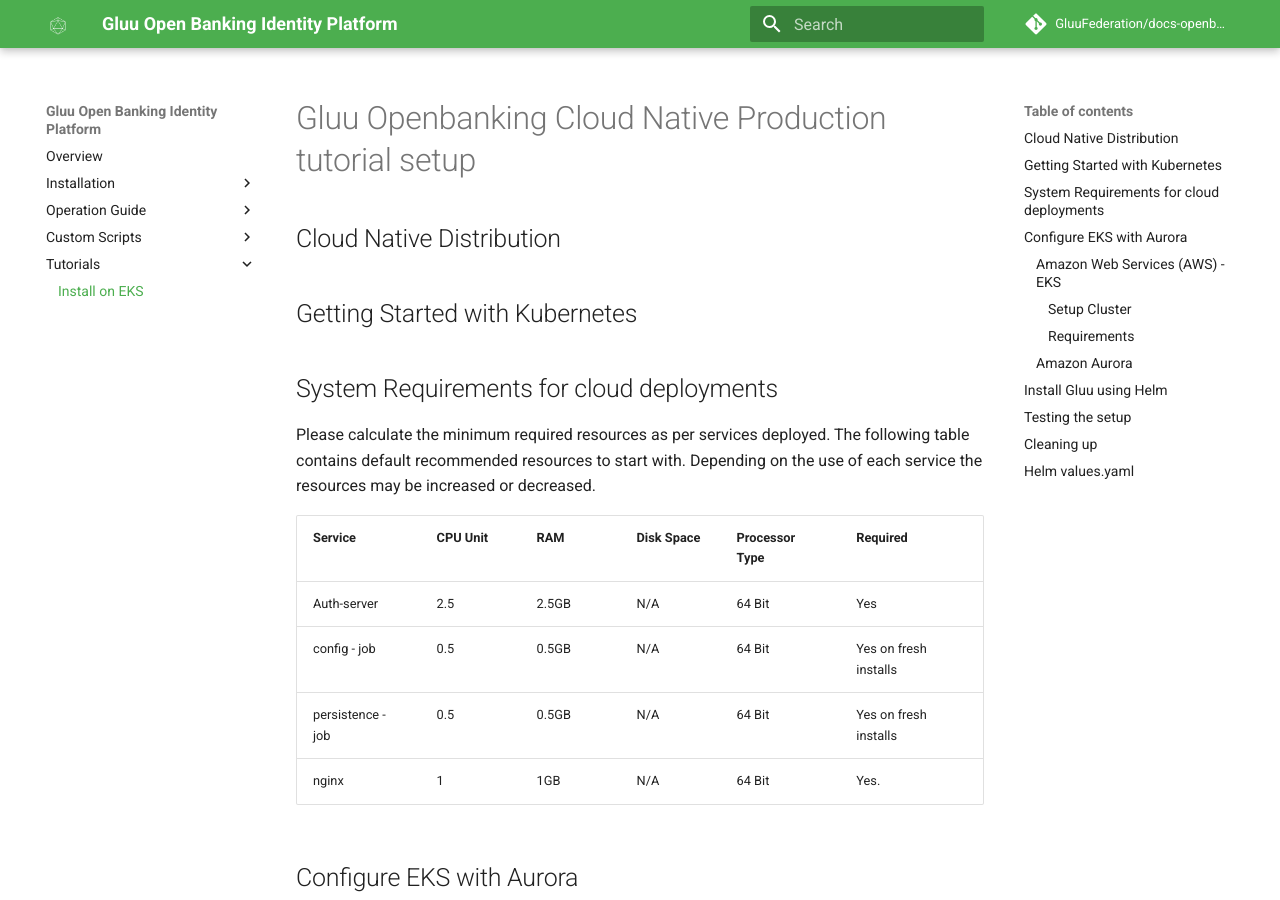
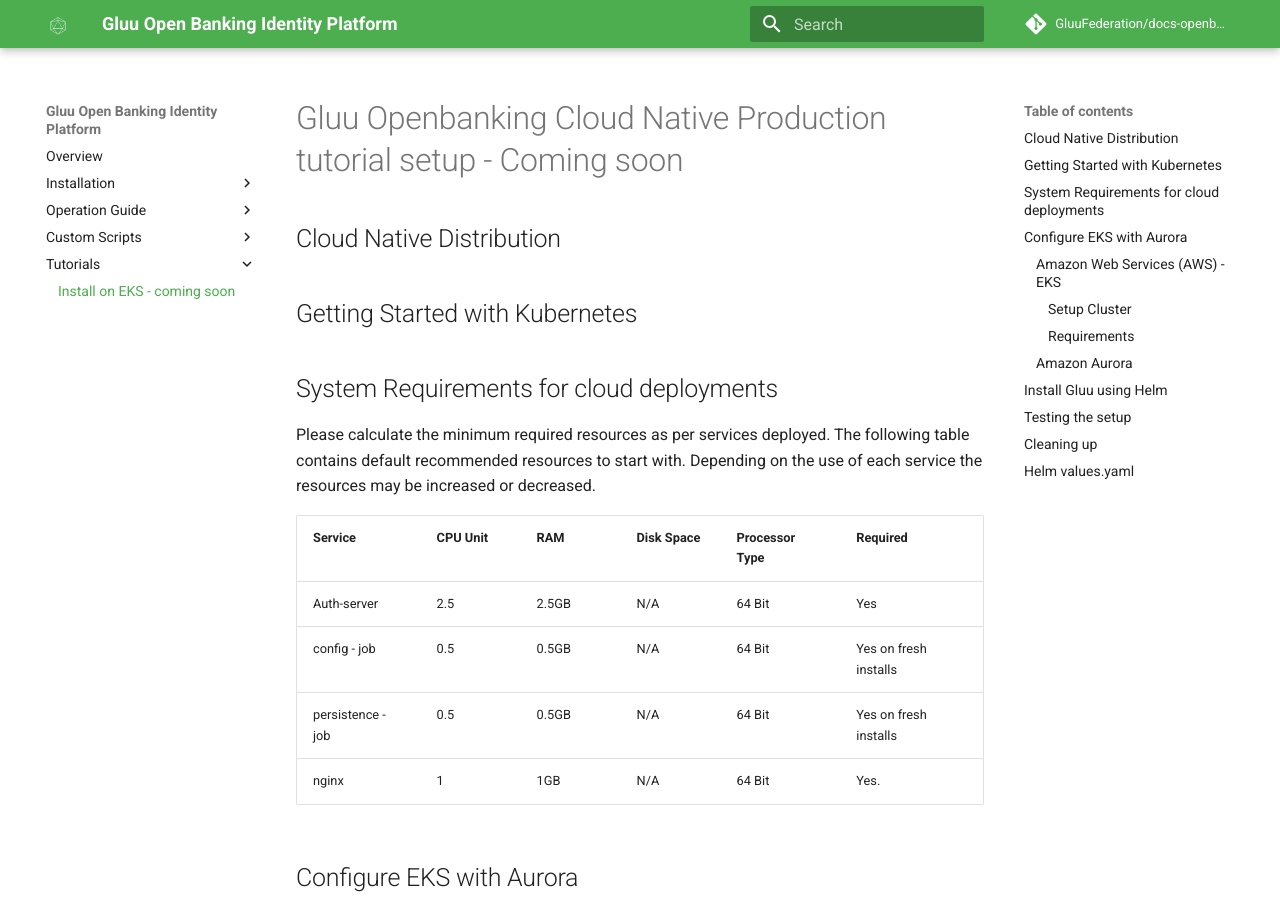
Before and after one commit to GluuFederation/docs-openbanking-prod, an MkDocs documentation site: the page built from docs/source/tutorials/cn-prod-tutorial.md, in a window 1280 px wide and 900 px high. Built offline with MkDocs 1.6.1 and Material for MkDocs 9.7.7, drawn with Linux system fonts in a browser that asks for light colours; comment, search, counter and statistics services are not loaded.

Commit message:
docs: coming soon note on cn tutorial

```diff
--- a/docs/mkdocs.yml
+++ b/docs/mkdocs.yml
@@ -61,7 +61,7 @@ nav:
     - Introspection: scripts/introspection.md
     - Update Token: scripts/update-token.md
 - Tutorials:
-    - Install on EKS: tutorials/cn-prod-tutorial.md
+    - Install on EKS - coming soon: tutorials/cn-prod-tutorial.md
 #- Key Management: key-management.md
 #- Requirements by Country:
 #    - Australia: country/australia-reqs.md
--- a/docs/source/tutorials/cn-prod-tutorial.md
+++ b/docs/source/tutorials/cn-prod-tutorial.md
@@ -1,4 +1,4 @@
-# Gluu Openbanking Cloud Native Production tutorial setup
+# Gluu Openbanking Cloud Native Production tutorial setup - Coming soon
 
 ## Cloud Native Distribution
 
```
